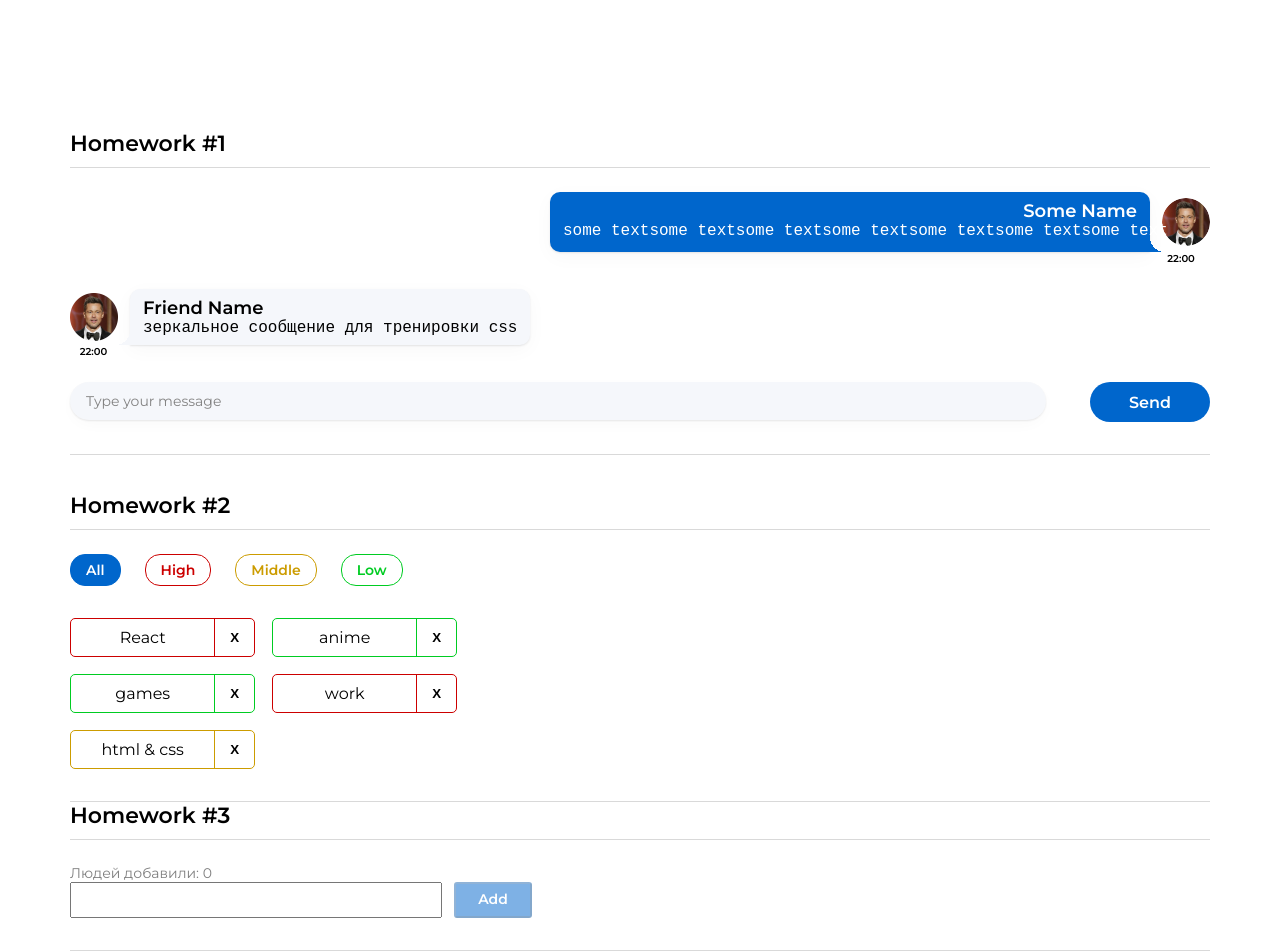
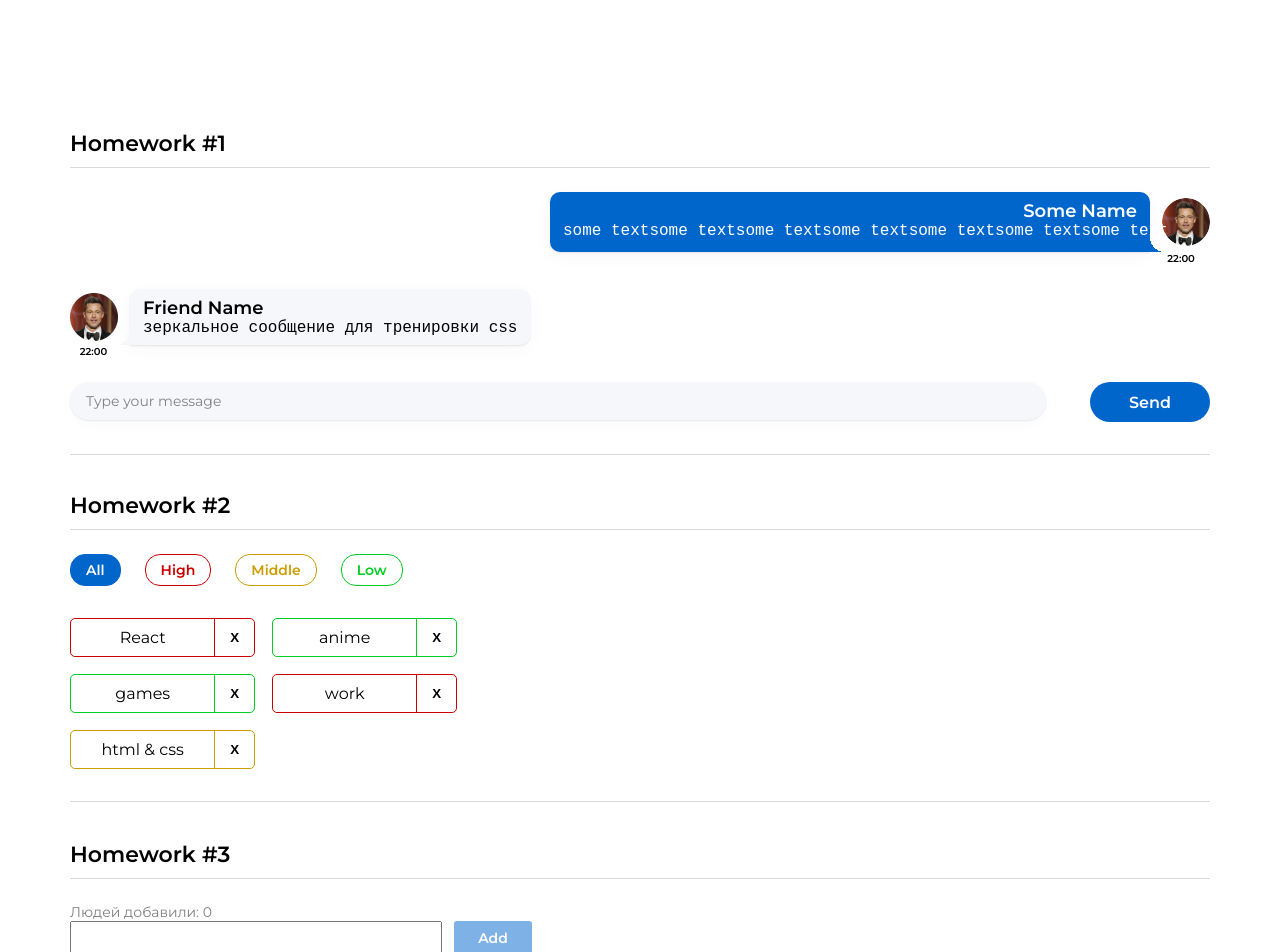
Before and after one commit to GromovaViktoriya/hws2, a React (Create React App) app: page / in a window 1280 px wide. Shown: the top 952 px of the page. Built offline with nearby package versions, Linux system fonts and the light colour scheme.

Commit message:
hw3 css fix

```diff
--- a/src/s1-main/App.module.css
+++ b/src/s1-main/App.module.css
@@ -16,6 +16,7 @@
     margin: 0 auto;
     max-width: 1280px;
     padding: 0 70px;
+    margin-bottom: 39px;
 }
 
 #hw3{
--- a/src/s2-homeworks/hw03/Greeting.module.css
+++ b/src/s2-homeworks/hw03/Greeting.module.css
@@ -44,6 +44,7 @@ outline: none;
 }
 
 .button {
+    border: none;
     border-radius: 3px;
     width: 78px;
     height: 36px;
```
Also changed, not shown: 1 other file (tests, documents, lock files or other folders).
